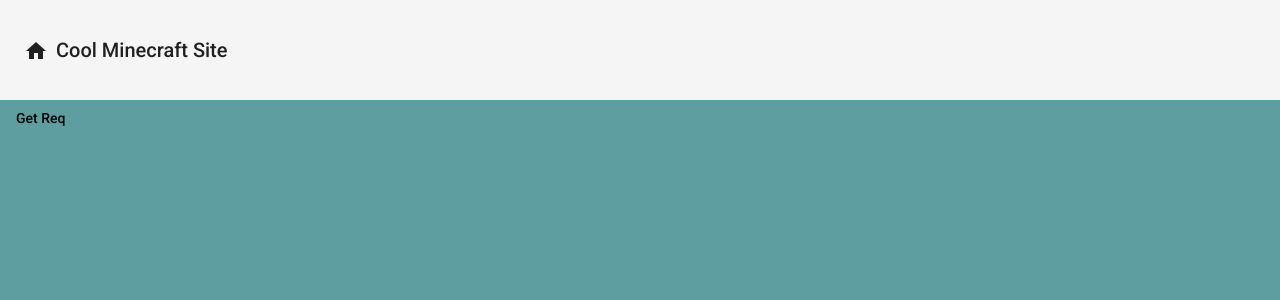
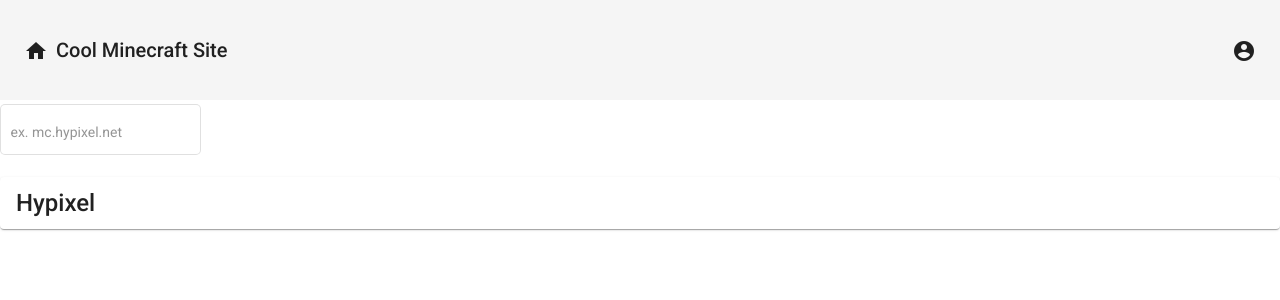
Before and after one commit to alexstornant/minecraft-website, an Angular app: page / in a window 1280 px wide. Shown: the top 300 px of the page. Built offline with nearby package versions, Linux system fonts and the light colour scheme; no server answers.

Commit message:
updated header and changed some stuff about main

```diff
--- a/src/app/header/header.component.css
+++ b/src/app/header/header.component.css
@@ -0,0 +1,11 @@
+.spacer {
+  flex: 1 auto;
+}
+
+.search {
+
+}
+
+.servers {
+
+}
--- a/src/app/header/header.component.html
+++ b/src/app/header/header.component.html
@@ -3,4 +3,8 @@
     <mat-icon>home</mat-icon>
   </button>
   <span>Cool Minecraft Site</span>
+  <span class="spacer"></span>
+  <button mat-icon-button>
+    <mat-icon>account_circle</mat-icon>
+  </button>
 </mat-toolbar>
--- a/src/app/main/main.component.html
+++ b/src/app/main/main.component.html
@@ -1 +1,16 @@
-<button mat-button (click)="onClick()">Get Req</button>
+<!--<button mat-button (click)="onClick()">Get Req</button>-->
+<div class="search">
+  <form>
+    <mat-form-field appearance="outline">
+      <input matInput placeholder="ex. mc.hypixel.net">
+    </mat-form-field>
+  </form>
+</div>
+
+<div class="servers">
+
+  <mat-card>
+    <mat-card-title>Hypixel</mat-card-title>
+  </mat-card>
+
+</div>
--- a/src/styles.css
+++ b/src/styles.css
@@ -29,5 +29,4 @@
 
 .main {
   grid-area: main;
-  background: cadetblue;
 }
```
